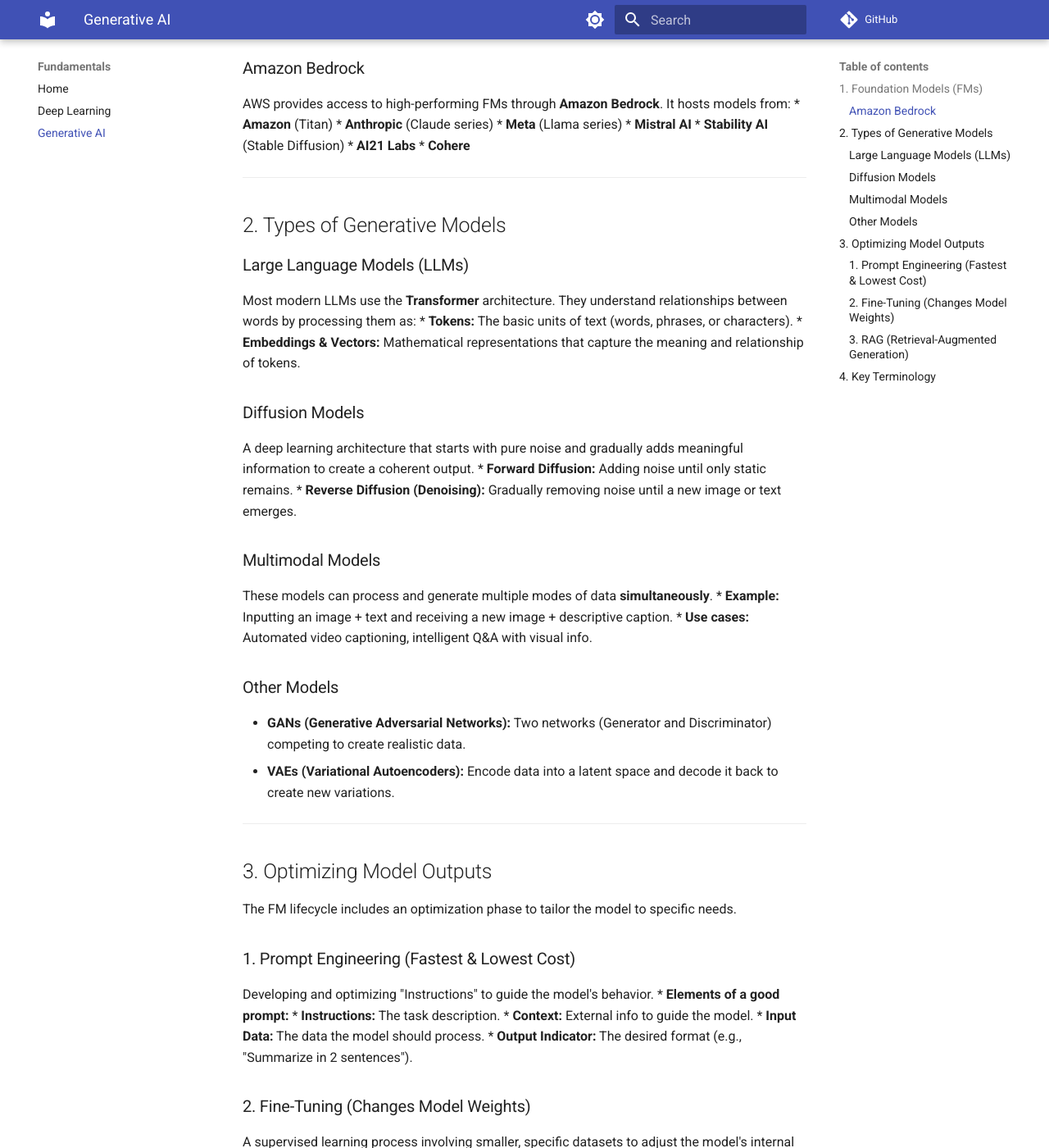
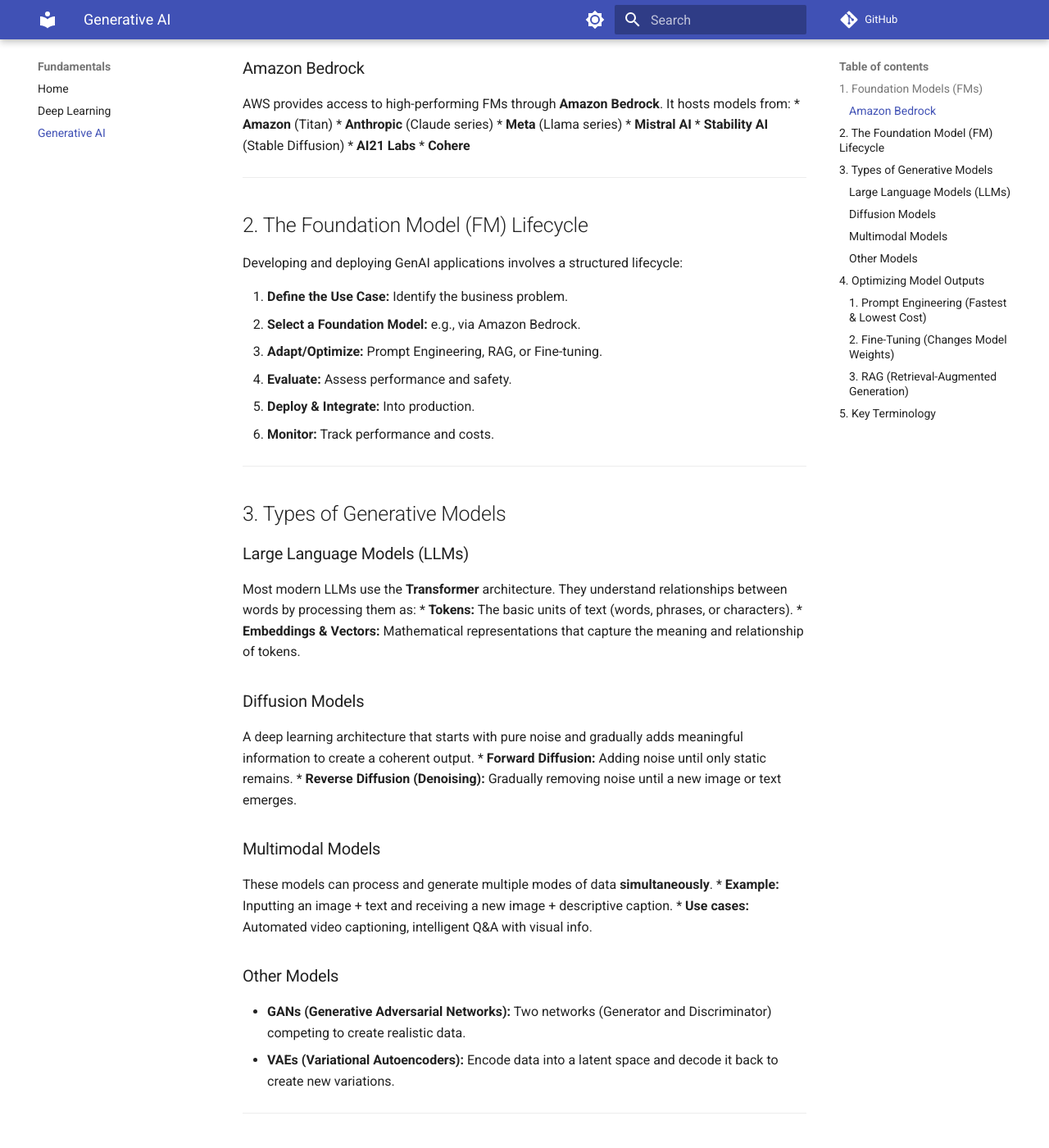
Before and after one commit to kvcenation5/aws-ai-practitioner-exam, an MkDocs documentation site: the page built from docs/03-generative-ai-fundamentals.md, in a window 1280 px wide and 1400 px high, scrolled down 656 px. Shown: the whole window at 82% size. Built offline with MkDocs 1.6.1 and Material for MkDocs 9.7.7, drawn with Linux system fonts in a browser that asks for light colours; comment, search, counter and statistics services are not loaded; some of the changed text lies outside the part shown.

Commit message:
Add Foundation Model (FM) Lifecycle to GenAI fundamentals

```diff
--- a/docs/03-generative-ai-fundamentals.md
+++ b/docs/03-generative-ai-fundamentals.md
@@ -25,7 +25,20 @@
 
 ---
 
-## 2. Types of Generative Models
+## 2. The Foundation Model (FM) Lifecycle
+
+Developing and deploying GenAI applications involves a structured lifecycle:
+
+1.  **Define the Use Case:** Identify the business problem.
+2.  **Select a Foundation Model:** e.g., via Amazon Bedrock.
+3.  **Adapt/Optimize:** Prompt Engineering, RAG, or Fine-tuning.
+4.  **Evaluate:** Assess performance and safety.
+5.  **Deploy & Integrate:** Into production.
+6.  **Monitor:** Track performance and costs.
+
+---
+
+## 3. Types of Generative Models
 
 ### Large Language Models (LLMs)
 Most modern LLMs use the **Transformer** architecture. They understand relationships between words by processing them as:
@@ -72,7 +85,7 @@
 
 ---
 
-## 4. Key Terminology
+## 5. Key Terminology
 
 | Term | Definition |
 | :--- | :--- |
```
Also changed, not shown: other parts of docs/03-generative-ai-fundamentals.md (+1 -1 lines).
